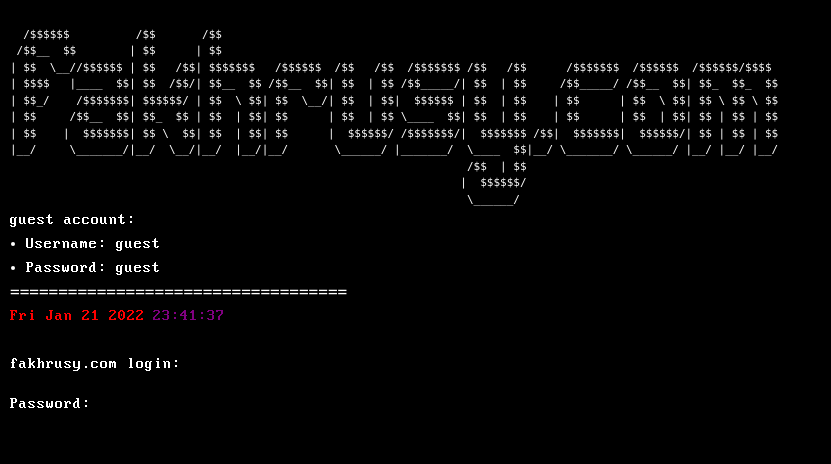
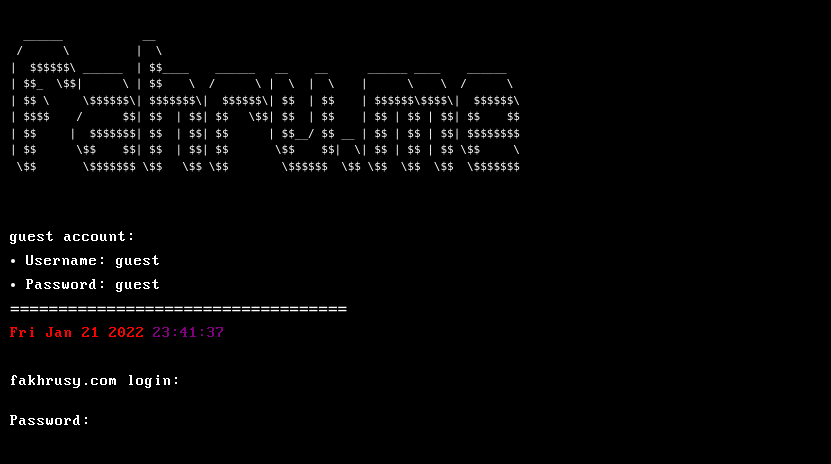
Before and after one commit to giovannistasi/giovannistasi.github.io, a Next.js app: page /login in a window 1280 px wide. Shown: the top 464 px of the page, without its empty margins (0-831 px from the left). Built offline with nearby package versions, Linux system fonts and the light colour scheme.

Commit message:
add fahru.me ascii title

```diff
--- a/src/components/shared/ASCIITitle.tsx
+++ b/src/components/shared/ASCIITitle.tsx
@@ -1,6 +1,6 @@
 import { Box } from "@chakra-ui/react";
 
-const title = String.raw`
+const fakhrusyCom = String.raw`
   /$$$$$$          /$$       /$$
  /$$__  $$        | $$      | $$
 | $$  \__//$$$$$$ | $$   /$$| $$$$$$$   /$$$$$$  /$$   /$$  /$$$$$$$ /$$   /$$      /$$$$$$$  /$$$$$$  /$$$$$$/$$$$
@@ -14,7 +14,25 @@ const title = String.raw`
                                                                      \______/
 `;
 
+const fahruMe = String.raw`
+  ______            __
+ /      \          |  \
+|  $$$$$$\ ______  | $$____    ______   __    __      ______ ____    ______
+| $$_  \$$|      \ | $$    \  /      \ |  \  |  \    |      \    \  /      \
+| $$ \     \$$$$$$\| $$$$$$$\|  $$$$$$\| $$  | $$    | $$$$$$\$$$$\|  $$$$$$\
+| $$$$    /      $$| $$  | $$| $$   \$$| $$  | $$    | $$ | $$ | $$| $$    $$
+| $$     |  $$$$$$$| $$  | $$| $$      | $$__/ $$ __ | $$ | $$ | $$| $$$$$$$$
+| $$      \$$    $$| $$  | $$| $$       \$$    $$|  \| $$ | $$ | $$ \$$     \
+ \$$       \$$$$$$$ \$$   \$$ \$$        \$$$$$$  \$$ \$$  \$$  \$$  \$$$$$$$
+
+
+
+`;
+
 export function ASCIITitle() {
+  const title = window.location.host.includes("fakhrusy.com")
+    ? fakhrusyCom
+    : fahruMe;
   return (
     <Box as="pre" fontSize={{ base: "4px", sm: "6px", md: "11px" }}>
       {title}
--- a/src/pages/login.tsx
+++ b/src/pages/login.tsx
@@ -1,3 +1,4 @@
+// CURRENTLY NOT IN USE
 import { ASCIITitle } from "@/components/shared/ASCIITitle";
 import { BlackTerminalPage } from "@/components/shared/BlackTerminalPage";
 import { IncorrectLogin } from "@/components/tty/IncorrectLogin";
```
